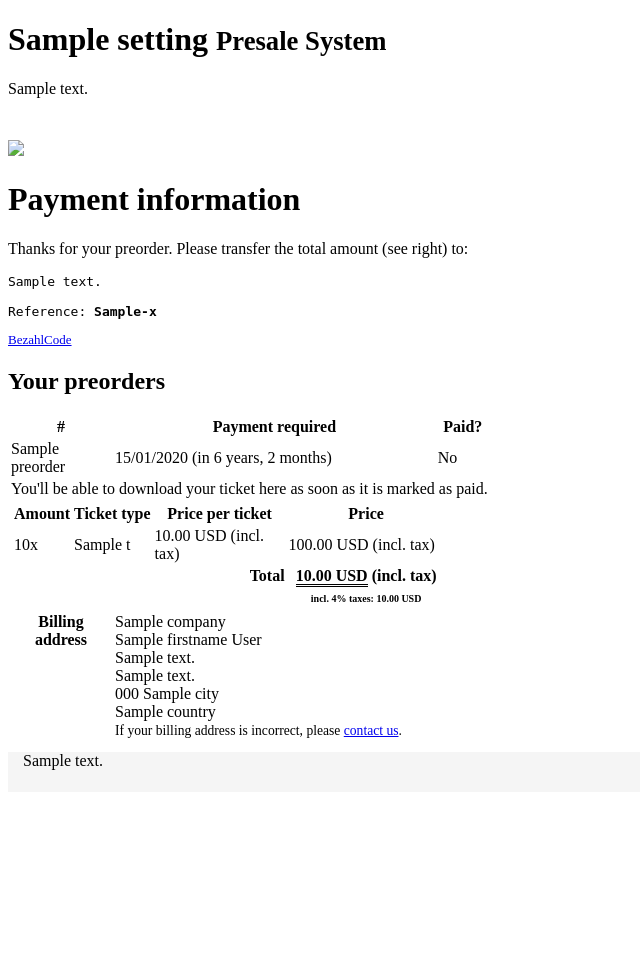
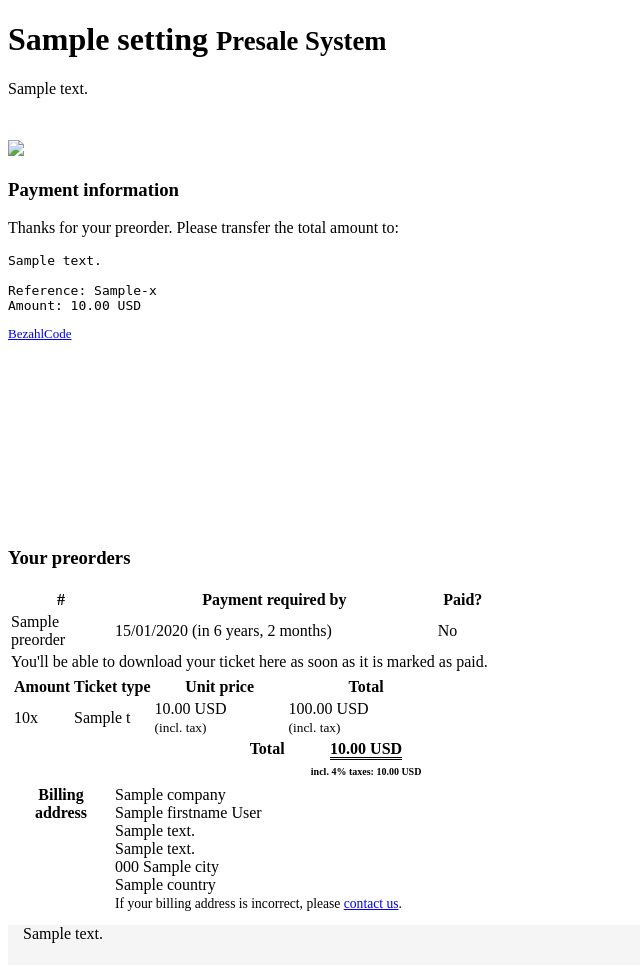
Before and after one commit to informancer/c4sh_preorder, a Django app: template c4sh_preorder/templates/tickets.html in a window 1280 px wide. Shown: the part 76-1049 px from the top of the page, without its empty margins (0-640 px from the left). Before the commit the page ends 846 px from the top, so only its background shows below. Run offline with Django 3.2, Linux system fonts and the light colour scheme; the template is opened without the code that fills it: most values are stand-ins (such as "Sample title", 1, 10 or a date in 2020).

Commit message:
some improvements on tickets view

```diff
--- a/c4sh_preorder/templates/tickets.html
+++ b/c4sh_preorder/templates/tickets.html
@@ -4,12 +4,20 @@
 
 {% block content %}
       <div class="row">
-
         <div class="col-md-5">
-          <h1>{% trans "Payment information"%}</h1>
+          <div class="panel panel-primary" style="min-height:350px;">
+            <div class="panel-heading">
+              <h3 class="panel-title">{% trans "Payment information" %}</h3>
+            </div>
+            <div class="panel-body">
           {% if preorders %}
-            <p>{% trans "Thanks for your preorder. Please transfer the total amount (see right) to:"%}</p>
-            <pre>{{settings.EVENT_PAYMENT_DETAILS}}<br /><br />{% for p in preorders %}Reference: <strong>{{settings.EVENT_PAYMENT_PREFIX}}-{{p.get_reference_hash}}</strong><br />{% endfor %}</pre>
+            <p>{% trans "Thanks for your preorder. Please transfer the total amount to:"%}</p>
+            <pre>{% spaceless %}
+              {{settings.EVENT_PAYMENT_DETAILS}}<br /><br />
+              {% for p in preorders %}
+                <div>Reference: <ref>{{settings.EVENT_PAYMENT_PREFIX}}-{{p.get_reference_hash}}</ref></div>
+                <div>Amount: {{p.get_sale_amount.0.total|floatformat:2}} {{p.get_sale_amount.0.currency}}</div>
+              {% endfor %}{% endspaceless %}</pre>
             {% if bezahlcode %}
             <div id="bezahlcode-container">
               <div id="bezahlcode-offer" style="font-size: small;">
@@ -29,14 +37,20 @@
             {% trans "Here be payment information after you preordered tickets."%}
           {% endif %}
             </div>
+          </div>
+        </div>
 
         <div class="col-md-7">
-          <h2>{% trans "Your preorders"%}</h2>
+          <div class="panel panel-default" style="min-height:350px;">
+            <div class="panel-heading">
+              <h3 class="panel-title">{% trans "Your preorders" %}</h3>
+            </div>
+            <div class="panel-body">
               <table class="table table-striped table-bordered">
                  <tr>
                   <th style="width:100px">#</th>
-                <th>{% trans "Payment required"%}</th>
-                <th style="width:50px">{% trans "Paid?"%}</th>
+                  <th>{% trans "Payment required by" %}</th>
+                  <th style="width:50px">{% trans "Paid?" %}</th>
                 </tr>
                 {% for p in preorders %}
                   <tr>
@@ -48,7 +62,17 @@
                     {{p.payment_required_until|date:"d/m/Y"}} ({{p.payment_required_until|timedelta}})</s>
                     {% if p.paid %}</s>{% endif %}
                     </td>
-                  <td style="vertical-align:middle;">{% if p.paid %}<i style="margin-top:1px" class="icon-ok"></i> {% trans "Yes"%}{% else %}<i style="margin-top:1px" class="icon-remove"></i> {% trans "No"%}{% endif %}</td>
+                    <td style="vertical-align:middle;">
+                      {% if p.paid %}
+                      <div class="text-success">
+                        <span style="margin-top:1px" class="glyphicon glyphicon-ok"></span> {% trans "Yes" %}
+                      </div>
+                      {% else %}
+                      <div class="text-danger">
+                        <span style="margin-top:1px" class="glyphicon glyphicon-remove"></span> {% trans "No" %}
+                      </div>
+                      {% endif %}
+                    </td>
                   </tr>
                   <tr>
                     <td colspan="3" style="text-align:right">
@@ -68,8 +92,8 @@
                         <tr>
                           <th style="width:50px">{% trans "Amount"%}</th>
                           <th>{% trans "Ticket type"%}</th>
-                        <th style="width:130px">{% trans "Price per ticket"%}</th>
-                        <th style="width:155px">{% trans "Price"%}</th>
+                          <th style="width:130px">{% trans "Unit price"%}</th>
+                          <th style="width:155px">{% trans "Total"%}</th>
                         </tr>
                         {% for t in p.get_tickets %}
                         <tr>
@@ -79,14 +103,14 @@
                             {% if p.paid and p.paid_via == 'goldentoken' %}
                               Golden token
                             {% else %}
-                            {{t.t.price|floatformat:2}} {{t.t.currency}} (incl. tax)
+                              {{t.t.price|floatformat:2}} {{t.t.currency}}<br/><small>(incl. tax)</small>
                             {% endif %}
                           </td>
                           <td style="vertical-align:middle;">
                             {% if p.paid and p.paid_via == 'goldentoken' %}
                               Golden token
                             {% else %}
-                            {{t.t.price|multiply:t.amount|floatformat:2}} {{t.t.currency}} (incl. tax)
+                              {{t.t.price|multiply:t.amount|floatformat:2}} {{t.t.currency}}<br/><small>(incl. tax)</small>
                             {% endif %}
                           </td>
                         </tr>
@@ -98,7 +122,7 @@
                               {% if p.paid and p.paid_via == 'goldentoken' %}
                               Golden token
                               {% else %}
-                              <span style="border-bottom: 3px double;">{{t.total|floatformat:2}} {{t.currency}}</span> (incl. tax)
+                                <span style="border-bottom: 3px double;">{{t.total|floatformat:2}} {{t.currency}}</span>
                                 <div style="margin-top:5px;line-height:0.9em;">
                                 {% for tax in t.taxes %}
                                   <span style="font-size:x-small;">incl. {{tax.rate}}% taxes: {{tax.amount|floatformat:2}} {{t.currency}}</span><br />
@@ -139,4 +163,6 @@
               </table>
             </div>
           </div>
+        </div>
+      </div>
 {% endblock %}
```
Also changed, not shown: c4sh_preorder/demoevent.py (+5 -5 lines). Lines whose indentation alone changed are shown as unchanged.
